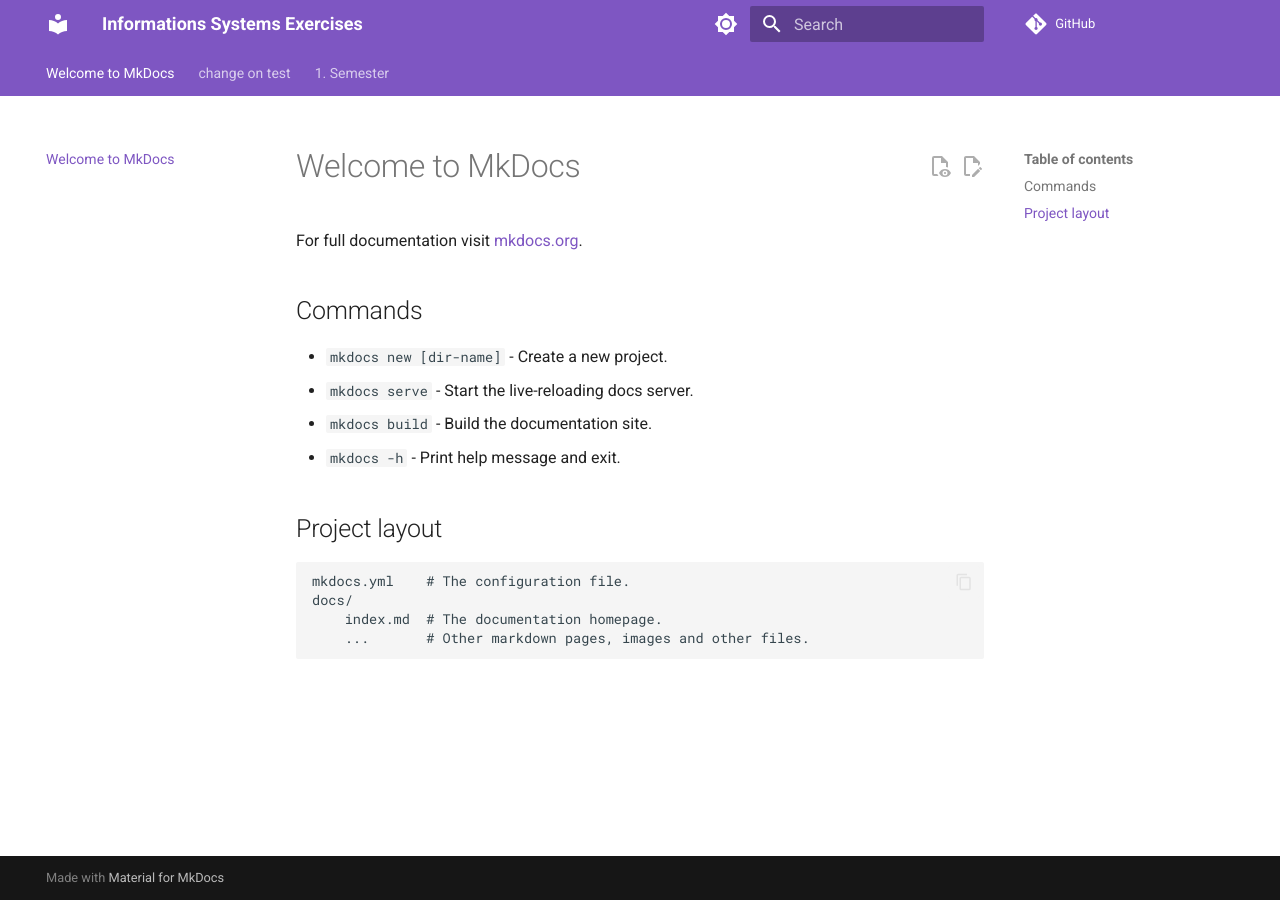
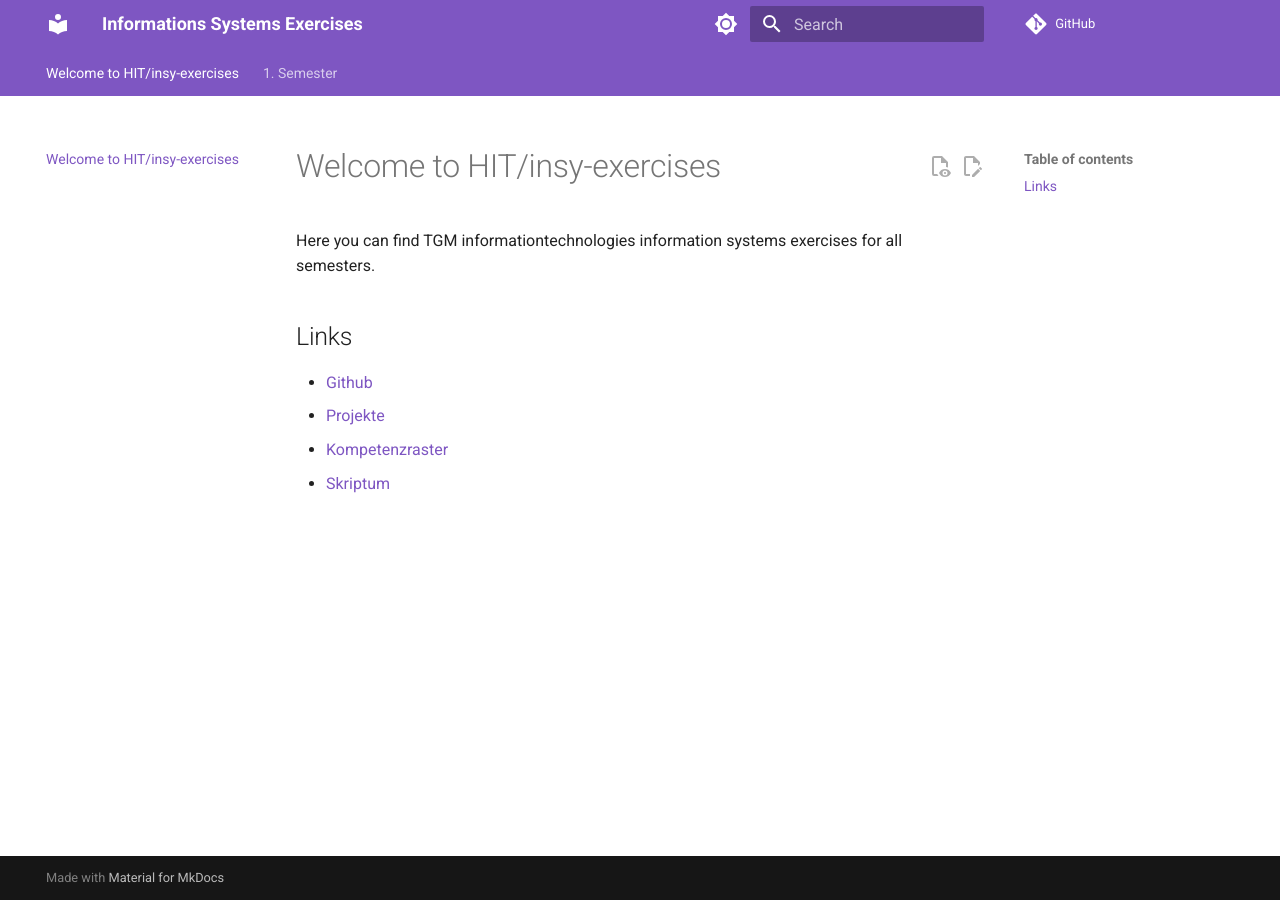
Before and after one commit to TGM-HIT/insy-exercises, an MkDocs documentation site: the page built from docs/index.md, in a window 1280 px wide. Built offline with MkDocs 1.6.1 and Material for MkDocs 9.7.7, drawn with Linux system fonts in a browser that asks for light colours; comment, search, counter and statistics services are not loaded.

Commit message:
updated readme and index

```diff
--- a/docs/index.md
+++ b/docs/index.md
@@ -1,17 +1,10 @@
-# Welcome to MkDocs
+# Welcome to HIT/insy-exercises
 
-For full documentation visit [mkdocs.org](https://www.mkdocs.org).
+Here you can find TGM informationtechnologies information systems exercises for all semesters.
 
-## Commands
+## Links
 
-* `mkdocs new [dir-name]` - Create a new project.
-* `mkdocs serve` - Start the live-reloading docs server.
-* `mkdocs build` - Build the documentation site.
-* `mkdocs -h` - Print help message and exit.
-
-## Project layout
-
-    mkdocs.yml    # The configuration file.
-    docs/
-        index.md  # The documentation homepage.
-        ...       # Other markdown pages, images and other files.
+* [Github](https://github.com/TGM-HIT/insy-exercises)
+* [Projekte](https://github.com/TGM-HIT/insy-projects)
+* [Kompetenzraster]()
+* [Skriptum]()
--- a/docs/test.md
+++ /dev/null
@@ -1,3 +0,0 @@
-# change on test
-
-is it gonna work??
```
Also changed, not shown: README.md (+11 -2 lines).
